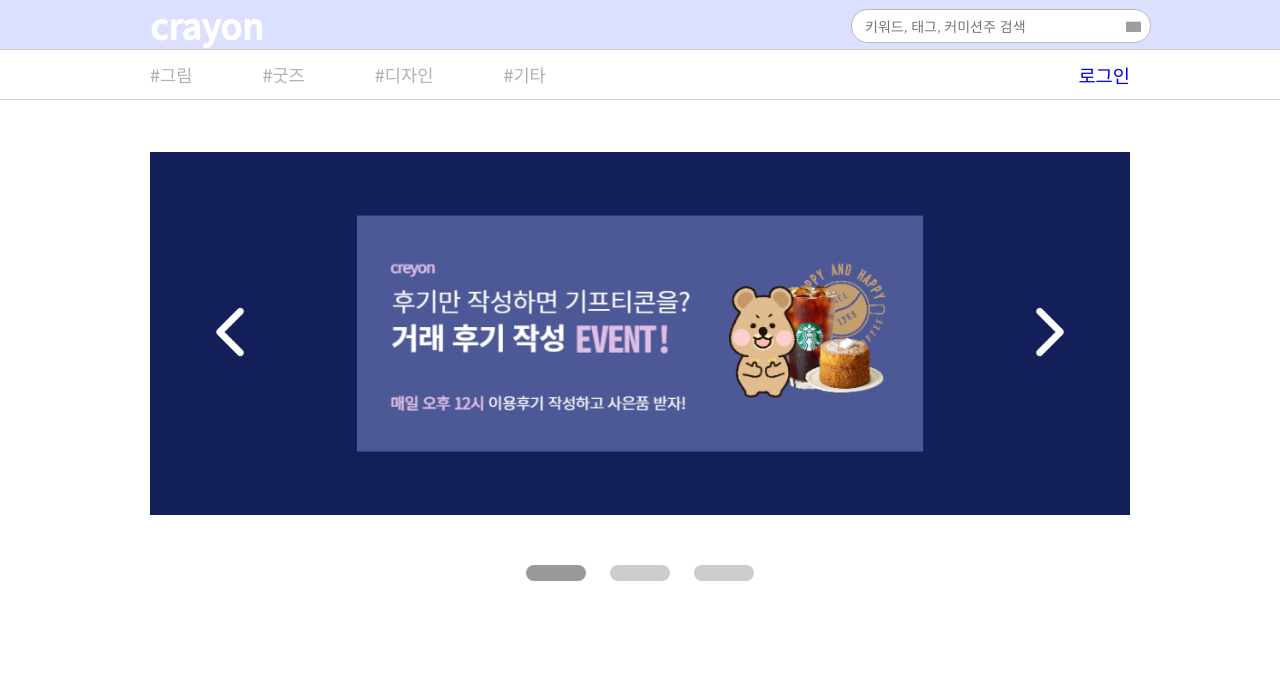
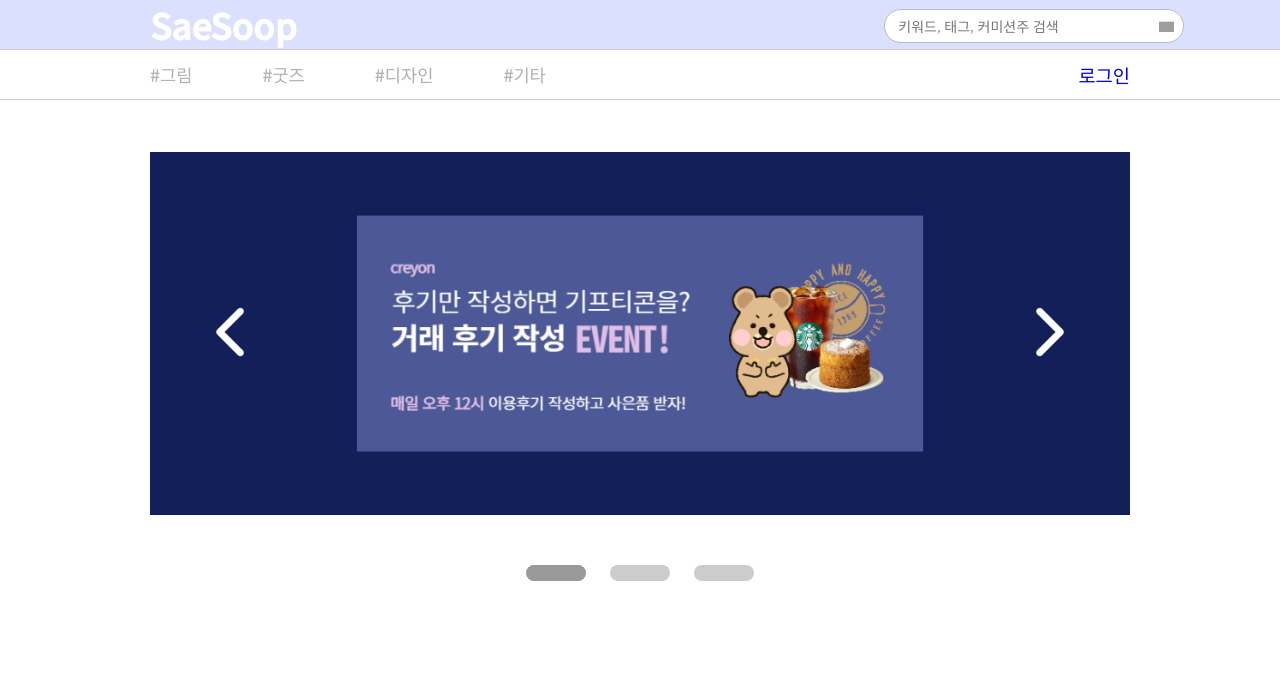
Before and after one commit to rimi3226/saesub_first, a plain HTML site: page html/haeun.html in a window 1280 px wide. Shown: the top 678 px of the page. Drawn offline with Linux system fonts and the light colour scheme; grey boxes are pictures that could not be loaded; a web font is replaced by a local one.

Commit message:
saesoop add

```diff
--- a/html/haeun.html
+++ b/html/haeun.html
@@ -15,7 +15,7 @@
         <header>
             <!-- 로고 넣기-->
             <div id="logo">
-                <h1>crayon</h1>
+                <h1>SaeSoop</h1>
 
                 <div id="search">
                     <input type="text" placeholder="키워드, 태그, 커미션주 검색">
```
